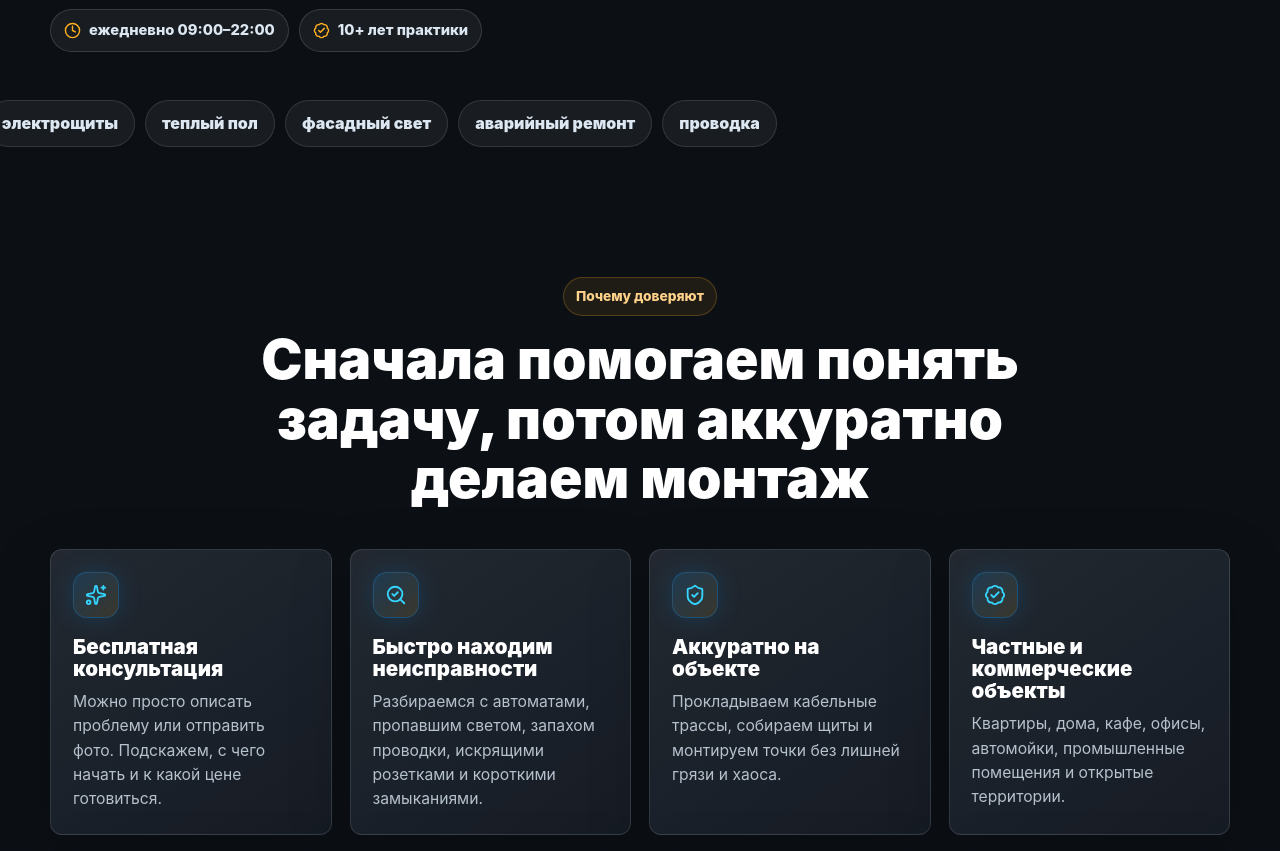
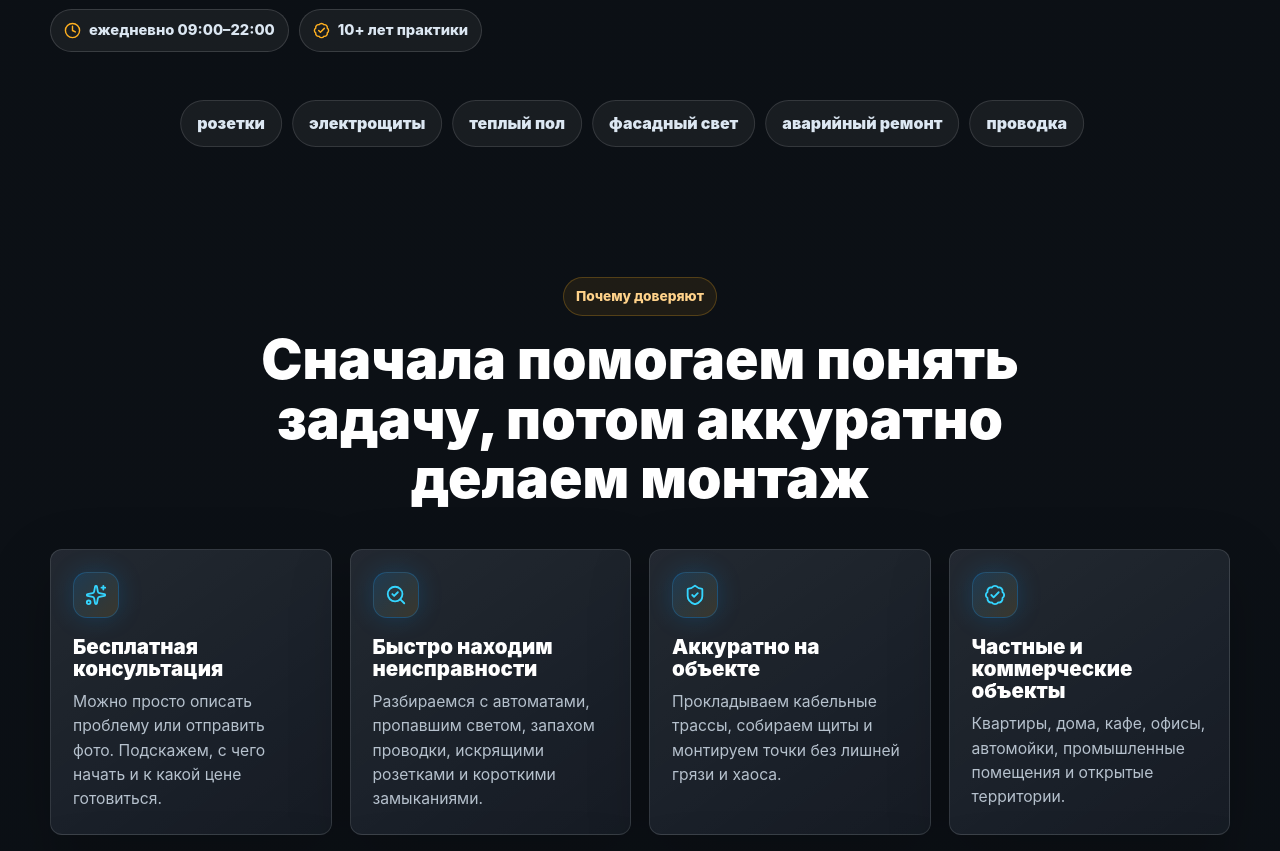
Before and after one commit to Rinat-Khabibullin/KES, a React (Vite) app: page / in a window 1280 px wide. Shown: the part 1201-2052 px from the top of the page. Built offline with nearby package versions, Linux system fonts and the light colour scheme.

Commit message:
Center hero service ribbon

```diff
--- a/src/styles/global.css
+++ b/src/styles/global.css
@@ -683,10 +683,12 @@ summary:focus-visible {
 
 .hero-ribbon {
   display: flex;
+  width: min(100% - 40px, var(--container));
+  justify-content: center;
   gap: 10px;
-  width: max-content;
-  margin-top: 48px;
-  animation: ribbon-slide 22s linear infinite;
+  margin: 48px auto 0;
+  overflow: hidden;
+  animation: ribbon-slide 9s ease-in-out infinite;
 }
 
 .hero-ribbon span {
@@ -1663,12 +1665,13 @@ details p {
 }
 
 @keyframes ribbon-slide {
-  from {
-    transform: translateX(-20px);
-  }
-
-  to {
-    transform: translateX(-360px);
+  0%,
+  100% {
+    transform: translateX(0);
+  }
+
+  50% {
+    transform: translateX(-18px);
   }
 }
 
```
